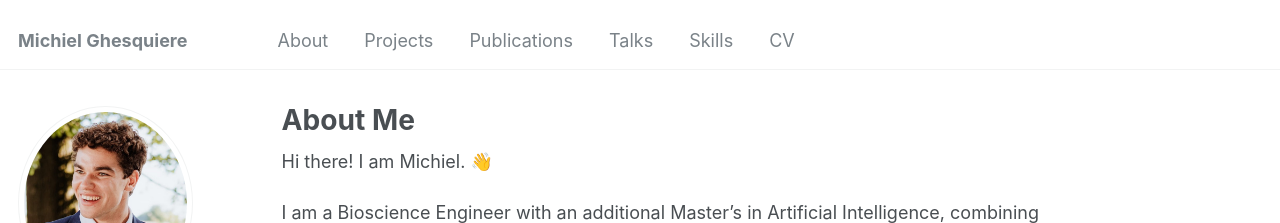
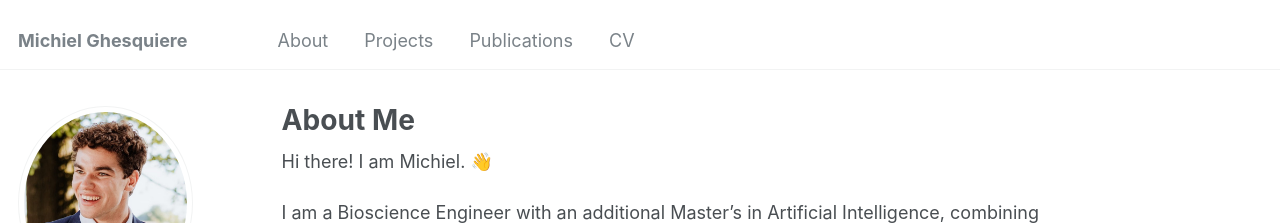
Before and after one commit to MichielGhesquiere/MichielGhesquiere.github.io, a Jekyll site: the page built from _pages/about.md, in a window 1280 px wide. Shown: the top 223 px of the page. Built offline with Jekyll 4.4.1, drawn with Linux system fonts in a browser that asks for light colours; some web fonts are replaced.

Commit message:
removing talks and skills pages

```diff
--- a/_data/navigation.yml
+++ b/_data/navigation.yml
@@ -9,11 +9,5 @@ main:
   - title: "Publications"
     url: /publications/
 
-  - title: "Talks"
-    url: /talks/
-
-  - title: "Skills"
-    url: /skills/
-
   - title: "CV"
     url: /cv/
```
